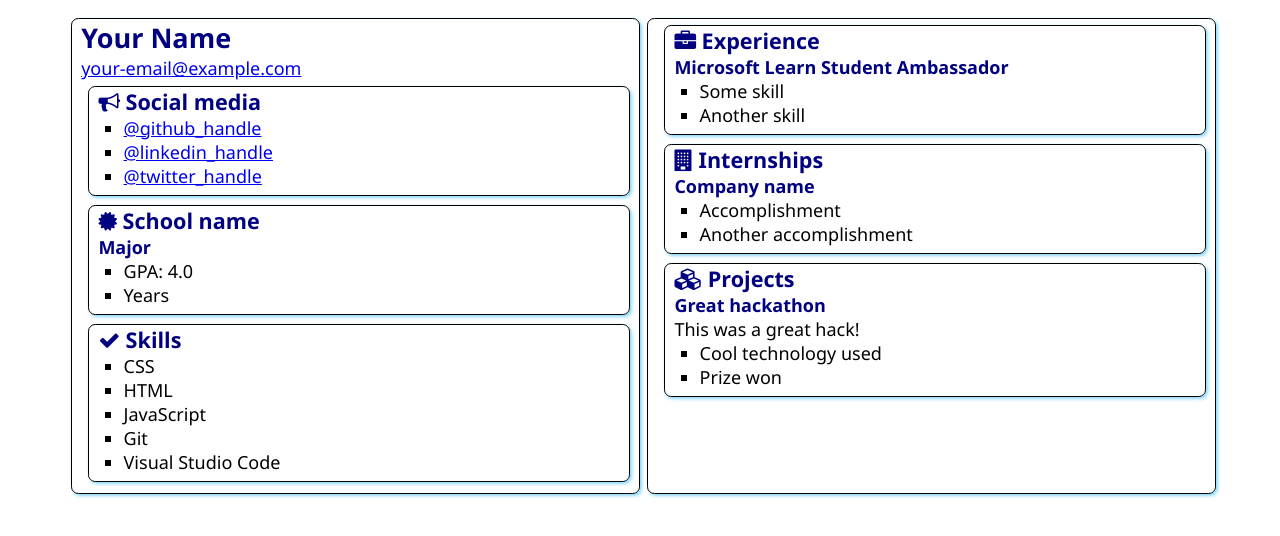
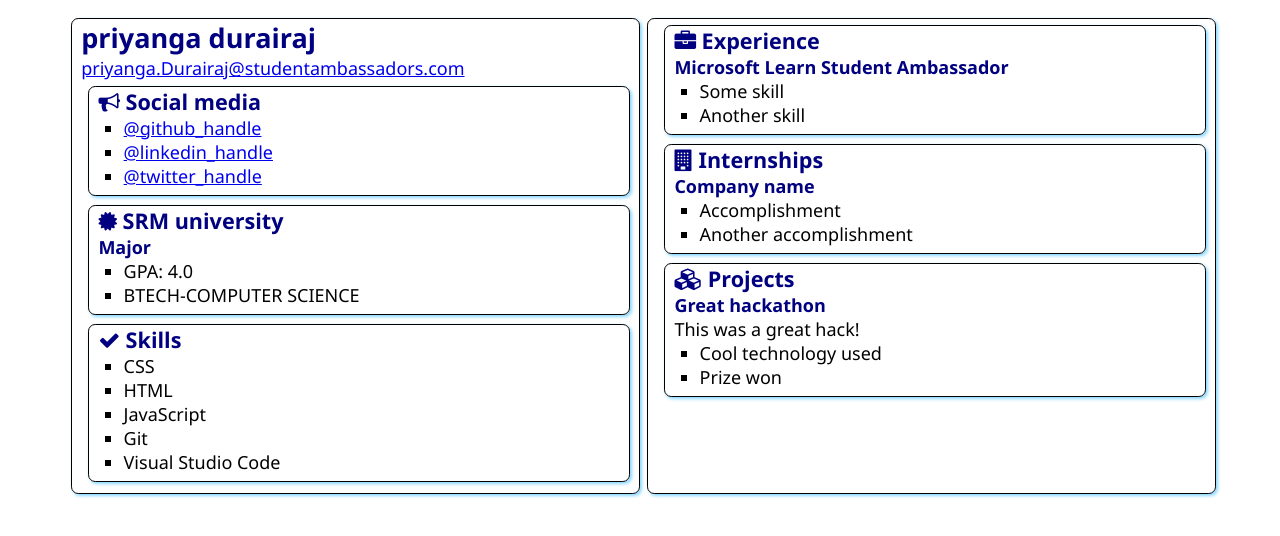
Before and after one commit to priyanga-181/SATechnicalOnboarding, a plain HTML site: page src/index.html in a window 1280 px wide. Drawn offline with Linux system fonts and the light colour scheme.

Commit message:
Update index.html

```diff
--- a/src/index.html
+++ b/src/index.html
@@ -12,8 +12,8 @@
 <body>
     <main>
         <article class="box">
-            <h1>Your Name</h1>
-            <div><a href="mailto:your.email@example.com">your-email@example.com</a></div>
+            <h1>priyanga durairaj</h1>
+            <div><a href="mailto:your.email@example.com">priyanga.Durairaj@studentambassadors.com</a></div>
 
             <section class="box">
                 <h2>
@@ -31,12 +31,12 @@
                 <div class="education">
                     <h2>
                         <i class="fa fa-certificate" aria-hidden="true"></i>
-                        School name
+                        SRM university
                     </h2>
                     <h3>Major</h3>
                     <ul>
                         <li>GPA: 4.0</li>
-                        <li>Years</li>
+                        <li>BTECH-COMPUTER SCIENCE</li>
                     </ul>
                 </div>
             </section>
```
